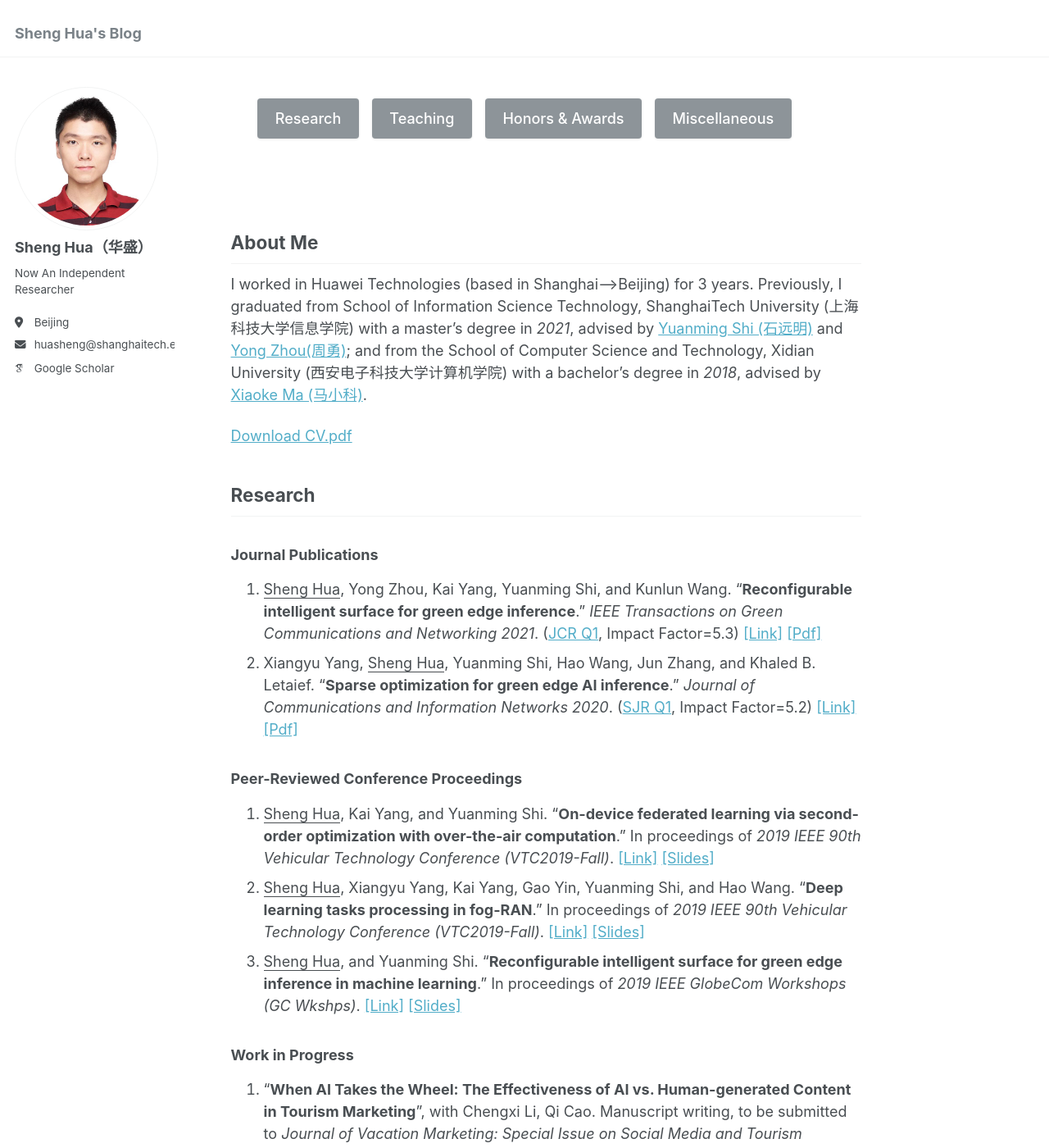
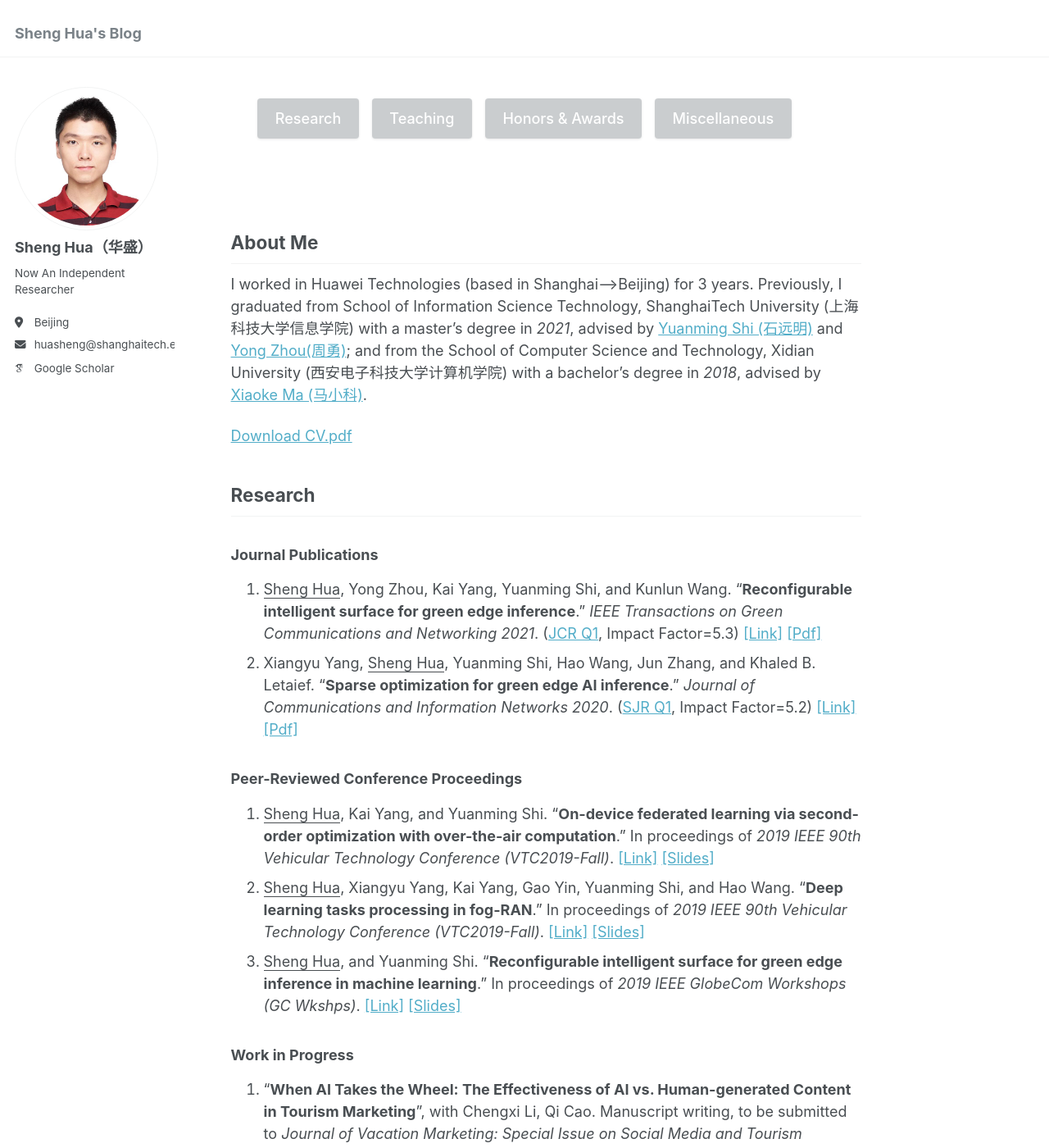
Before and after one commit to DreamerHua/dreamerhua.github.io, a Jekyll site: the page built from _pages/about.md, in a window 1280 px wide and 1400 px high. Shown: the whole window at 82% size. Built offline with Jekyll 4.4.1, drawn with Linux system fonts in a browser that asks for light colours; some web fonts are replaced.

Commit message:
调整透明度

```diff
--- a/assets/css/main.scss
+++ b/assets/css/main.scss
@@ -55,8 +55,8 @@
 
       // 按钮默认状态的颜色设置
       color: #fff;                    // 按钮文字为白色
-      background-color: rgba($primary-color, 0.85);  // 主题主色带15%透明度
-      border: rgba($primary-color, 0.85);           // 边框颜色保持一致
+      background-color: rgba($primary-color, 0.4);  // 主题主色带60%透明度，1表示完全不透明，0表示完全透明
+      border: rgba($primary-color, 0.4);           // 边框颜色保持一致
 
       // 增加默认状态下的对比度
       text-decoration: none;          // 确保没有下划线
```
